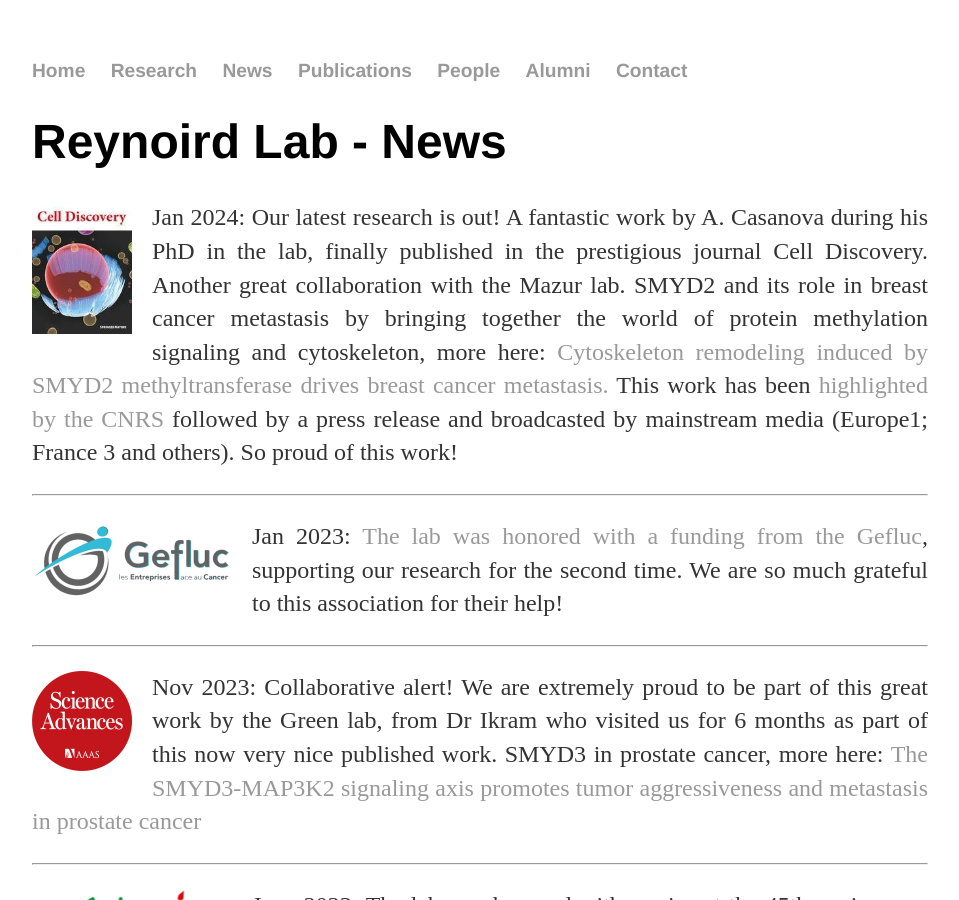
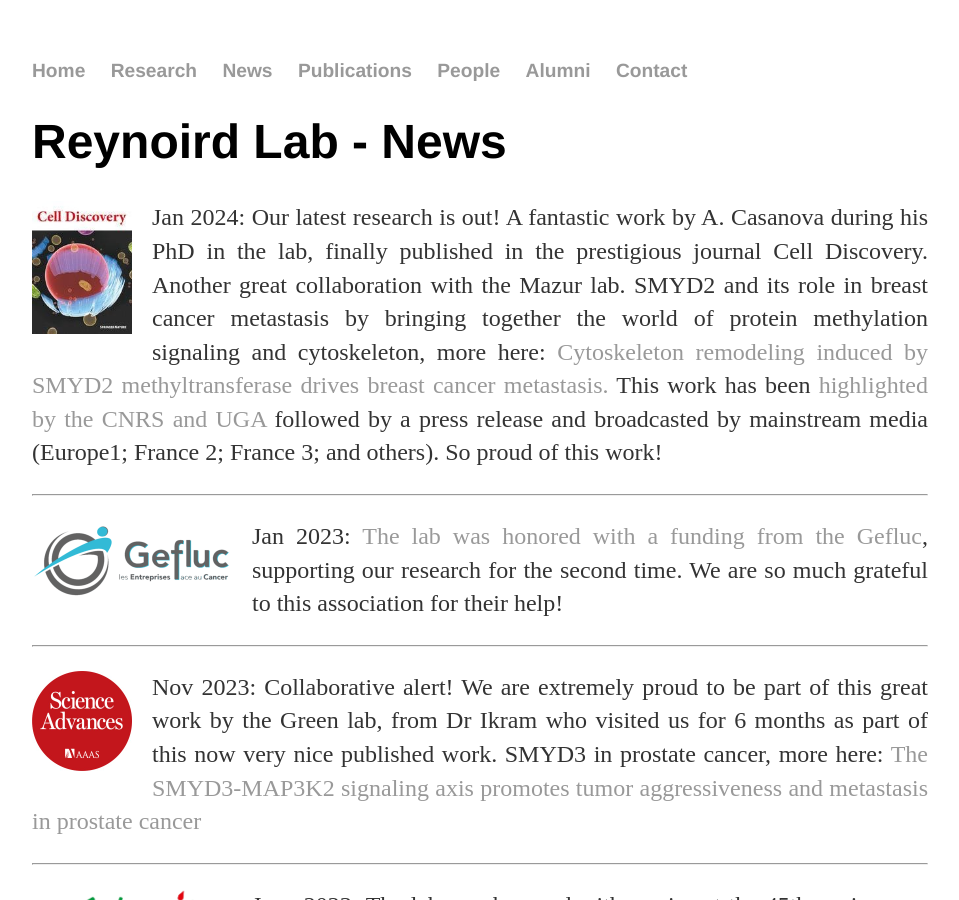
Before and after one commit to Reynoird-Lab/Reynoird-lab.github.io, a Jekyll site: the page built from News/index.html, in a window 1280 px wide and 900 px high. Shown: the whole window, without its empty margins (160-1119 px from the left). Built offline with Jekyll 4.4.1, drawn with Linux system fonts in a browser that asks for light colours; Markdown is read by kramdown in place of the engine named in the settings.

Commit message:
Update index.html

```diff
--- a/News/index.html
+++ b/News/index.html
@@ -10,7 +10,7 @@
     <img src="https://reynoird-lab.github.io/Images/celldiscovery.jpg" title="Cell Discovery" width="100" style="margin: 0px 20px 10px 0px;" class="picture-left">
   	<div class="paragraph-right">
 	  <p align="justify"> Jan 2024: Our latest research is out! A fantastic work by A. Casanova during his PhD in the lab, finally published in the prestigious journal Cell Discovery. Another great collaboration with the Mazur lab. SMYD2 and its role in breast cancer metastasis by bringing together the world of protein methylation signaling and cytoskeleton, more here: <a href="https://link.springer.com/article/10.1038/s41421-023-00644-x?utm_source=rct_congratemailt&utm_medium=email&utm_campaign=oa_20240131&utm_content=10.1038/s41421-023-00644-x" "style="color:DARKSLATEGRAY;"> Cytoskeleton remodeling induced by SMYD2 methyltransferase drives breast cancer metastasis. </a>
-	  This work has been <a href="https://www.cnrs.fr/en/press/treatment-aggressive-breast-cancer-discovery-new-protein-involved-development-metastases" "style="color:DARKSLATEGRAY;"> highlighted by the CNRS </a>followed by a press release and broadcasted by mainstream media (Europe1; France 3 and others). So proud of this work!</p>
+	  This work has been <a href="https://www.cnrs.fr/en/press/treatment-aggressive-breast-cancer-discovery-new-protein-involved-development-metastases" "style="color:DARKSLATEGRAY;"> highlighted by the CNRS and UGA </a>followed by a press release and broadcasted by mainstream media (Europe1; France 2; France 3; and others). So proud of this work!</p>
 	 </div>
 </div>
 
```
